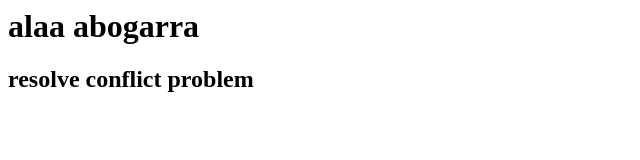
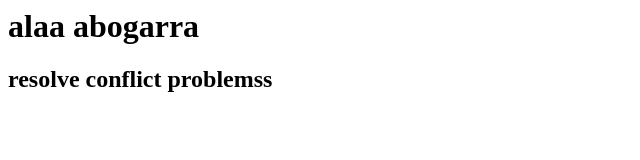
Before and after one commit to Alaaabojarra00/Mypro-grid-flexbox, a plain HTML site: page index.html in a window 1280 px wide. Shown: the full height of the page, 0-640 px from the left. Drawn offline with Linux system fonts and the light colour scheme.

Commit message:
trying resolve conflict on develop branch and modified he

```diff
--- a/index.html
+++ b/index.html
@@ -2,6 +2,6 @@
     <title>alaa abogarra</title>
     <body>
         <h1>alaa abogarra </h1>
-        <h2>resolve conflict problem</h2>
+        <h2>resolve conflict problemss</h2>
     </body>
 </html>
```
